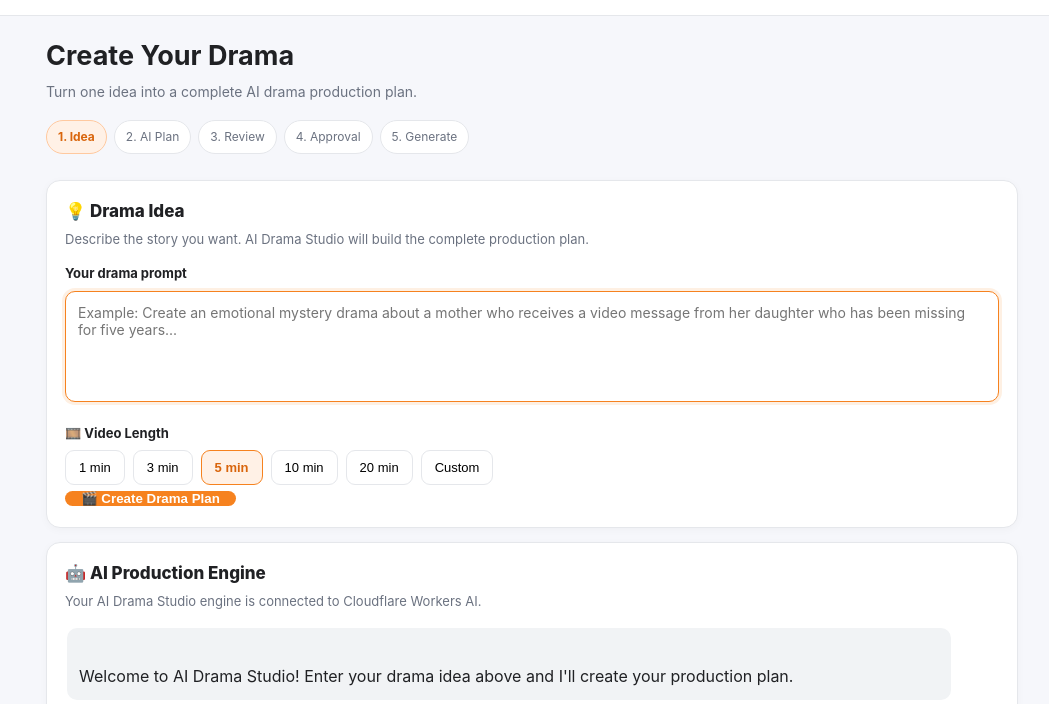
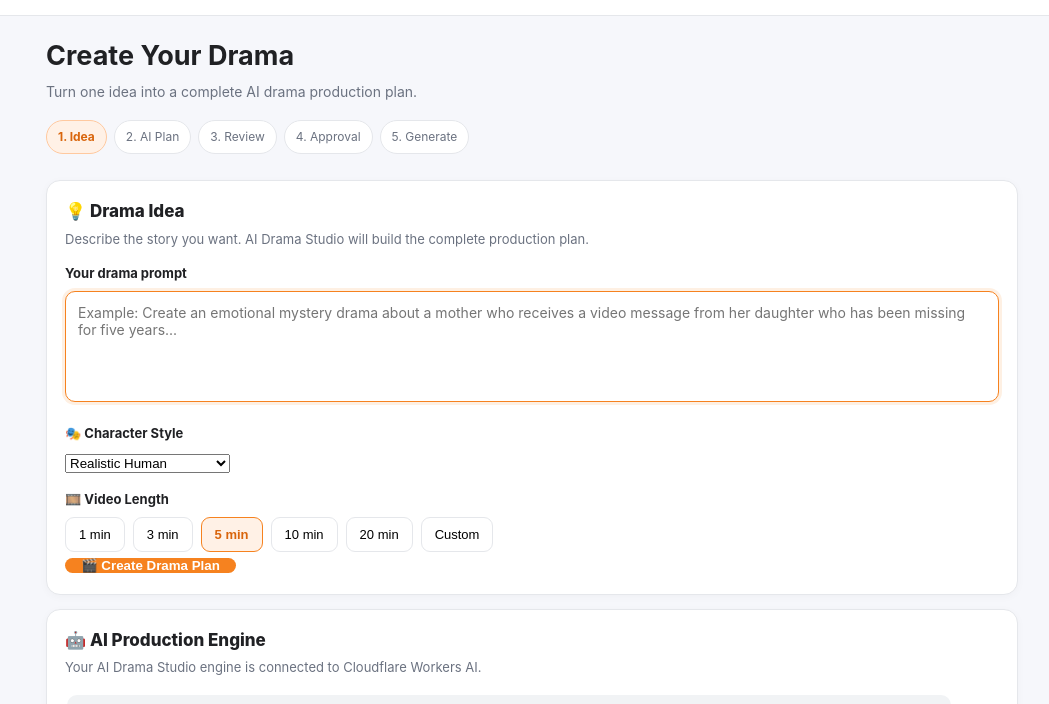
Before and after one commit to chrisjeanlipon14-debug/ai-drama-studio-ai, a website: page public/index.html in a window 1280 px wide. Shown: the part 76-780 px from the top of the page, without its empty margins (108-1157 px from the left). Drawn offline with Linux system fonts and the light colour scheme.

Commit message:
Update index.html

```diff
--- a/public/index.html
+++ b/public/index.html
@@ -562,9 +562,23 @@ footer {
       autofocus
     ></textarea>
 
-    <div class="length-title">
-      <label>🎞️ Video Length</label>
-    </div>
+      <div class="length-title">
+  <label>🎭 Character Style</label>
+</div>
+
+<select id="character-style">
+  <option value="realistic">Realistic Human</option>
+  <option value="3d-cartoon">3D Cartoon</option>
+  <option value="blocky">Blocky / Roblox-inspired</option>
+  <option value="anime">Anime-inspired</option>
+  <option value="cute-animation">Cute Animation</option>
+  <option value="cinematic">Cinematic Stylized</option>
+  <option value="custom">Custom</option>
+</select>
+
+<div class="length-title">
+  <label>🎞️ Video Length</label>
+</div>
 
     <div class="length-options">
       <button class="length-btn" type="button">1 min</button>
```
